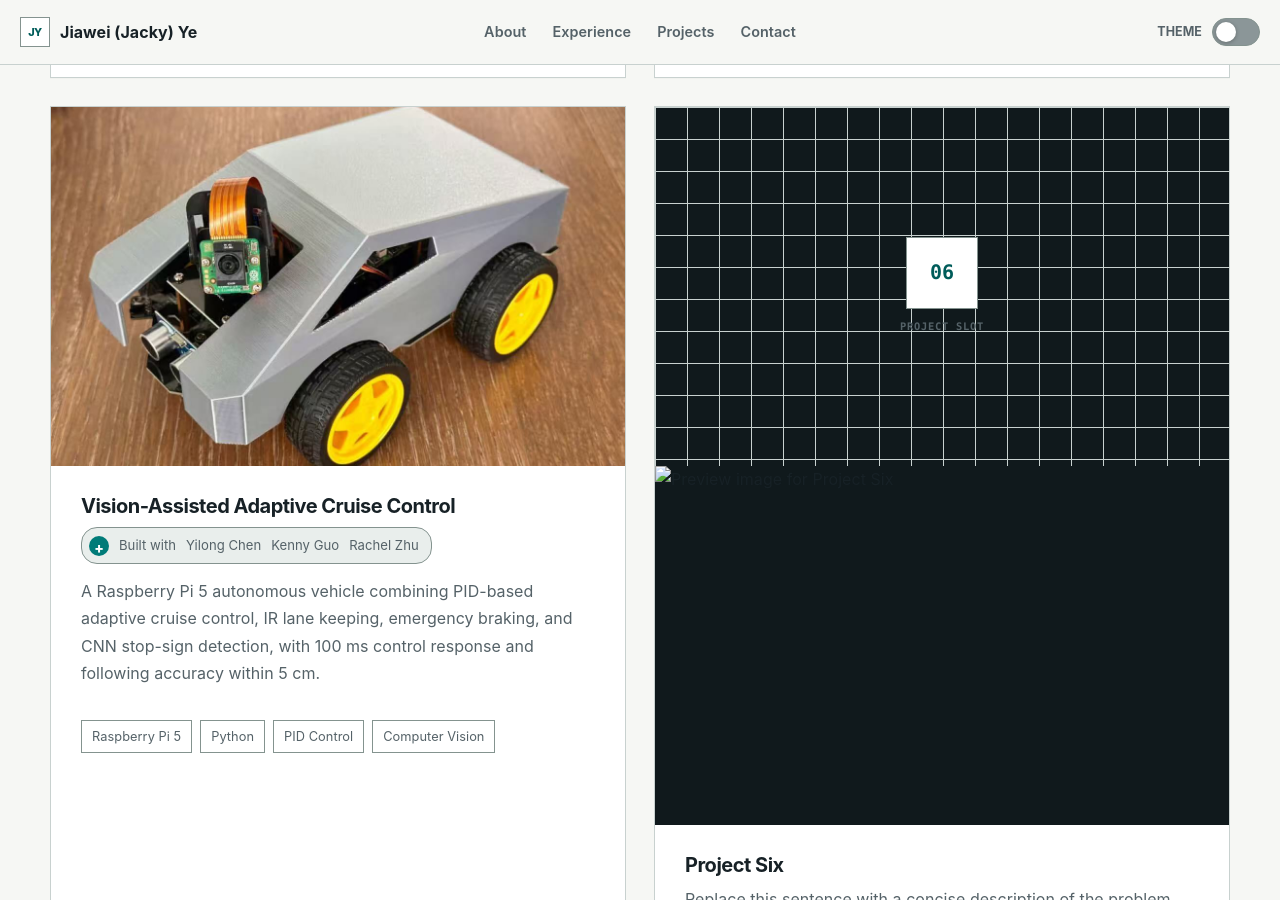
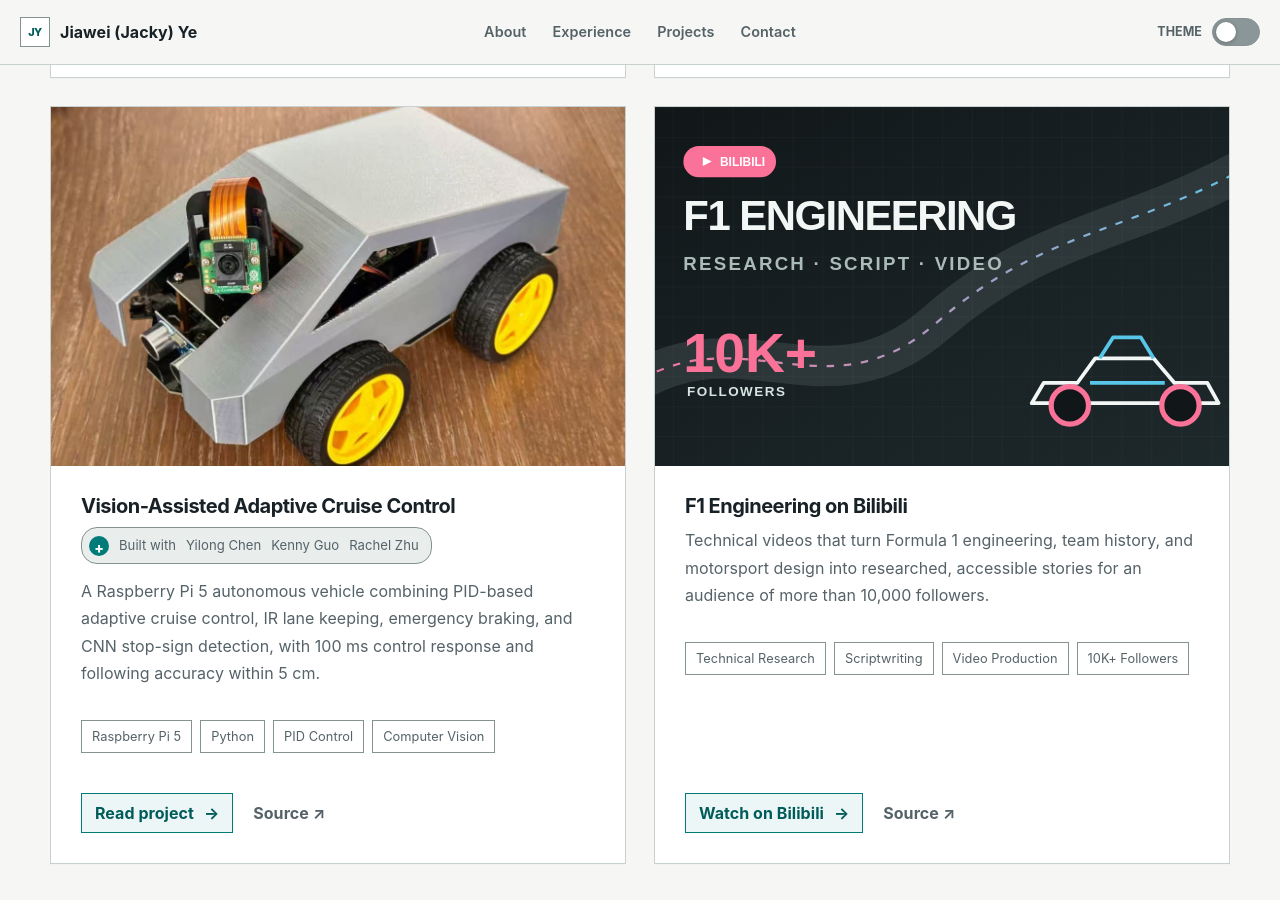
Before and after one commit to oldyemeister/oldyemeister.github.io, a Jekyll site: the page built from index.html, in a window 1280 px wide and 900 px high, scrolled down 4721 px. Built offline with Jekyll 4.4.1, drawn with Linux system fonts in a browser that asks for light colours; some of the changed text lies outside the part shown.

Commit message:
Add Bilibili creator card

```diff
--- a/_data/content.yml
+++ b/_data/content.yml
@@ -79,7 +79,7 @@ experience:
 
 projects_section:
   heading: "Selected projects"
-  introduction: "A mix of hardware and software projects — from FPGA games to embedded sensor sandboxes."
+  introduction: "A mix of hardware, software, and engineering storytelling — from FPGA games to embedded sensor sandboxes and motorsport explainers."
 
 projects:
   - title: "Laser Puzzle"
@@ -186,23 +186,24 @@ projects:
     draft_label: ""
     featured: false
 
-  # EDITABLE PROJECT CARD 6
-  - title: "Project Six"
-    summary: "Replace this sentence with a concise description of the problem, your contribution, and the result."
+  - title: "F1 Engineering on Bilibili"
+    summary: "Technical videos that turn Formula 1 engineering, team history, and motorsport design into researched, accessible stories for an audience of more than 10,000 followers."
     technologies:
-      - "Technology"
-      - "Tool"
-      - "Platform"
-    placeholder: true
+      - "Technical Research"
+      - "Scriptwriting"
+      - "Video Production"
+      - "10K+ Followers"
+    placeholder: false
     placeholder_index: "06"
     image:
-      path: ""
+      path: "/assets/images/projects/bilibili/bilibili-preview.svg"
       poster: ""
-      alt: "Preview image for Project Six"
+      alt: "F1 engineering video essays by oldyemeister on Bilibili"
     repository_url: ""
-    live_url: ""
-    live_label: "View project"
-    draft_label: "Project details coming soon"
+    live_url: "https://space.bilibili.com/302146460"
+    live_label: "Watch on Bilibili"
+    external: true
+    draft_label: ""
     featured: false
 
 contact:
--- a/index.html
+++ b/index.html
@@ -110,7 +110,7 @@ page_class: home
             {% for technology in project.technologies %}<li>{{ technology }}</li>{% endfor %}
           </ul>
           <div class="project-links">
-            {% if project.live_url %}<a class="project-demo-link" href="{{ project.live_url | relative_url }}">{{ project.live_label }} <span aria-hidden="true">&rarr;</span></a>{% endif %}
+            {% if project.live_url %}<a class="project-demo-link" href="{{ project.live_url | relative_url }}"{% if project.external %} target="_blank" rel="noopener noreferrer"{% endif %}>{{ project.live_label }} <span aria-hidden="true">&rarr;</span></a>{% endif %}
             {% if project.repository_url %}<a class="source-link" href="{{ project.repository_url }}" target="_blank" rel="noopener noreferrer">Source <span aria-hidden="true">&nearr;</span></a>{% endif %}
             {% if project.repository_pending %}<span class="source-link source-link-pending" aria-label="Source repository link pending">Source <small>URL pending</small></span>{% endif %}
             {% if project.draft_label %}<span class="project-draft-label">{{ project.draft_label }}</span>{% endif %}
```
Also changed, not shown: assets/images/projects/bilibili/bilibili-preview.svg (added).
